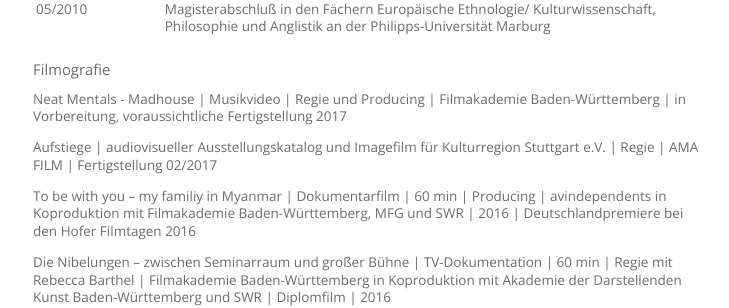
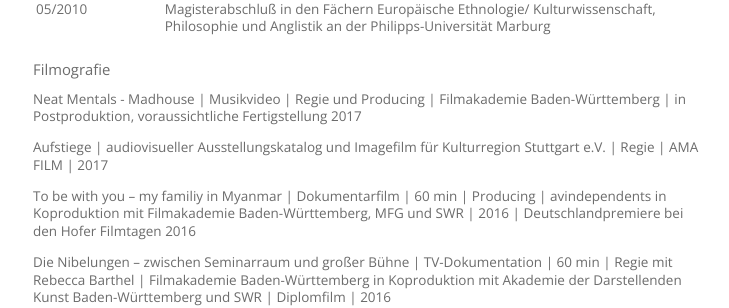
Before and after one commit to fisterfilms/fisterfilms.de, a Jekyll site: the page built from about.html, in a window 1280 px wide. Shown: the part 619-927 px from the top of the page, without its empty margins (207-936 px from the left). Built offline with Jekyll 4.4.1, drawn with Linux system fonts in a browser that asks for light colours; some web fonts are replaced.

Commit message:
Update about.html

```diff
--- a/about.html
+++ b/about.html
@@ -22,8 +22,8 @@
   </table>
   <h2>Filmografie</h2>
   <div class="vita_filmografie">
-  <p><strong>Neat Mentals - Madhouse</strong>&nbsp;| Musikvideo&nbsp;| Regie und Producing&nbsp;| Filmakademie Baden-Württemberg&nbsp;| in Vorbereitung, voraussichtliche Fertigstellung 2017</p>
-  <p><strong>Aufstiege</strong>&nbsp;| audiovisueller Ausstellungskatalog und Imagefilm für Kulturregion Stuttgart e.V.&nbsp;| Regie&nbsp;| AMA FILM&nbsp;| Fertigstellung 02/2017</p>
+  <p><strong>Neat Mentals - Madhouse</strong>&nbsp;| Musikvideo&nbsp;| Regie und Producing&nbsp;| Filmakademie Baden-Württemberg&nbsp;| in Postproduktion, voraussichtliche Fertigstellung 2017</p>
+  <p><strong>Aufstiege</strong>&nbsp;| audiovisueller Ausstellungskatalog und Imagefilm für Kulturregion Stuttgart e.V.&nbsp;| Regie&nbsp;| AMA FILM&nbsp;| 2017</p>
   <p><strong>To be with you – my familiy in Myanmar</strong>&nbsp;| Dokumentarfilm&nbsp;| 60 min&nbsp;| Producing&nbsp;| avindependents in Koproduktion mit Filmakademie Baden-Württemberg, MFG und SWR&nbsp;| 2016&nbsp;| Deutschlandpremiere bei den Hofer Filmtagen 2016</p>
   <p><strong>Die Nibelungen – zwischen Seminarraum und großer Bühne</strong>&nbsp;| TV-Dokumentation&nbsp;| 60 min&nbsp;| Regie mit Rebecca Barthel&nbsp;| Filmakademie Baden-Württemberg in Koproduktion mit  Akademie der Darstellenden Kunst Baden-Württemberg und SWR&nbsp;| Diplomfilm&nbsp;| 2016</p>
   <p><strong>Narrenfreiheit – Über das Fortleben einer mittelalterlichen Idee</strong>&nbsp;| TV-Dokumentation&nbsp;| 28 min&nbsp;| Regie und Producing&nbsp;| Filmakademie Baden-Württemberg&nbsp;| 2015</p>
```
